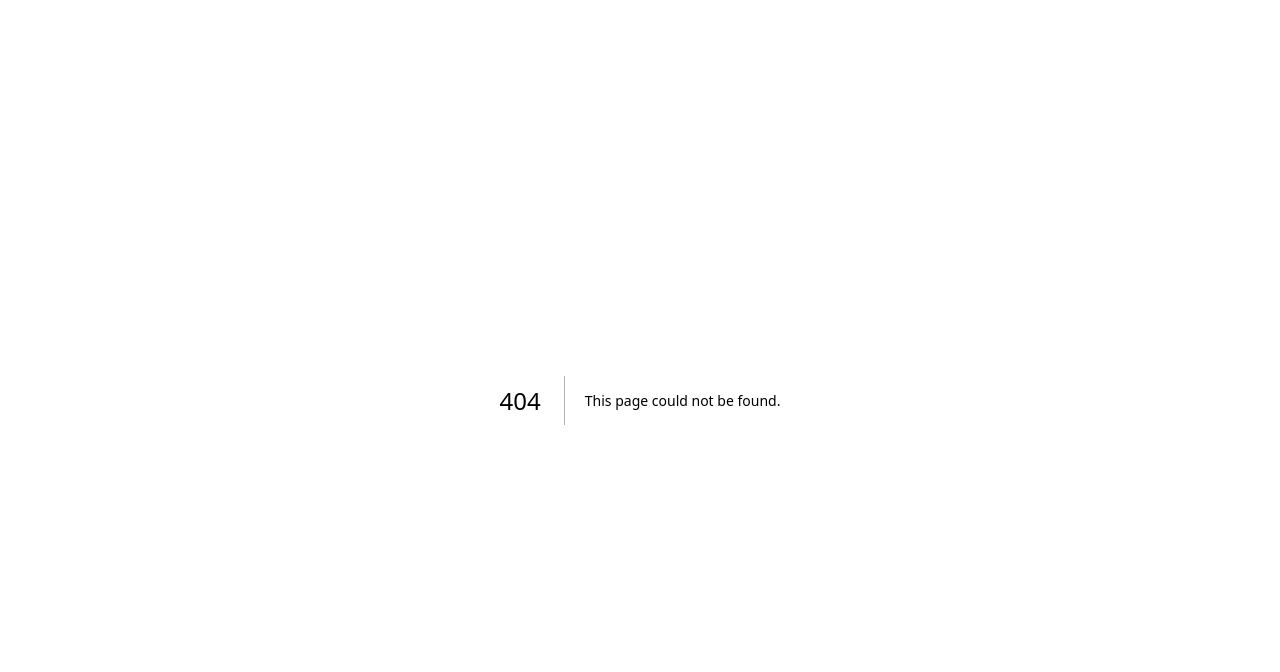
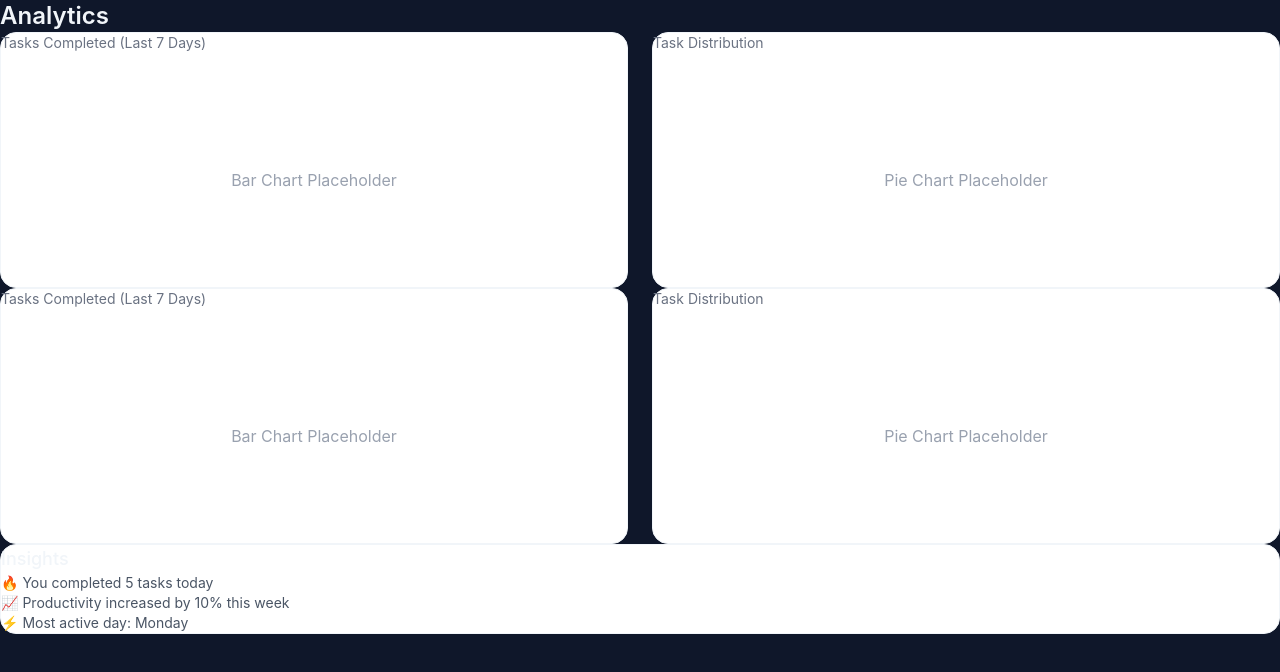
Before and after one commit to GaneshMirashi/devboard-nextjs-dashboard, a Next.js app: page /pages/analytics in a window 1280 px wide. Before the commit this address had no page. Shown: the top 672 px of the page. Built offline with nearby package versions, Linux system fonts and the light colour scheme.

Commit message:
Created design for Analytics.

```diff
--- /dev/null
+++ b/app/pages/analytics/ChartsSection.tsx
@@ -0,0 +1,25 @@
+export default function ChartsSection() {
+  return (
+    <div className="grid md:grid-cols-2 gap-6">
+      {/* Bar Chart */}
+      <div className="h-64 rounded-2xl border p-4 bg-white dark:bg-gray-900">
+        <h3 className="text-sm text-gray-500 mb-2">
+          Tasks Completed (Last 7 Days)
+        </h3>
+        <div className="flex items-center justify-center h-full text-gray-400">
+          Bar Chart Placeholder
+        </div>
+      </div>
+
+      {/* Pie Chart */}
+      <div className="h-64 rounded-2xl border p-4 bg-white dark:bg-gray-900">
+        <h3 className="text-sm text-gray-500 mb-2">
+          Task Distribution
+        </h3>
+        <div className="flex items-center justify-center h-full text-gray-400">
+          Pie Chart Placeholder
+        </div>
+      </div>
+    </div>
+  );
+}
--- /dev/null
+++ b/app/pages/analytics/Insights.tsx
@@ -0,0 +1,13 @@
+export default function Insights() {
+  return (
+    <div className="p-4 rounded-2xl border bg-white dark:bg-gray-900">
+      <h3 className="text-lg font-medium mb-3">Insights</h3>
+
+      <ul className="space-y-2 text-sm text-gray-600 dark:text-gray-300">
+        <li>🔥 You completed 5 tasks today</li>
+        <li>📈 Productivity increased by 10% this week</li>
+        <li>⚡ Most active day: Monday</li>
+      </ul>
+    </div>
+  );
+}
--- /dev/null
+++ b/app/pages/analytics/StatsCards.tsx
@@ -0,0 +1,25 @@
+export default function ChartsSection() {
+  return (
+    <div className="grid md:grid-cols-2 gap-6">
+      {/* Bar Chart */}
+      <div className="h-64 rounded-2xl border p-4 bg-white dark:bg-gray-900">
+        <h3 className="text-sm text-gray-500 mb-2">
+          Tasks Completed (Last 7 Days)
+        </h3>
+        <div className="flex items-center justify-center h-full text-gray-400">
+          Bar Chart Placeholder
+        </div>
+      </div>
+
+      {/* Pie Chart */}
+      <div className="h-64 rounded-2xl border p-4 bg-white dark:bg-gray-900">
+        <h3 className="text-sm text-gray-500 mb-2">
+          Task Distribution
+        </h3>
+        <div className="flex items-center justify-center h-full text-gray-400">
+          Pie Chart Placeholder
+        </div>
+      </div>
+    </div>
+  );
+}
--- /dev/null
+++ b/app/pages/analytics/page.tsx
@@ -0,0 +1,21 @@
+import Insights from "./Insights";
+import ChartsSection from "./StatsCards";
+import StatsCards from "./StatsCards";
+
+export default function AnalyticsPage() {
+  return (
+    <div className="p-6 space-y-6">
+      {/* Title */}
+      <h1 className="text-2xl font-semibold">Analytics</h1>
+
+      {/* Stats Cards */}
+      <StatsCards />
+
+      {/* Charts */}
+      <ChartsSection />
+
+      {/* Insights */}
+      <Insights />
+    </div>
+  );
+}
```
